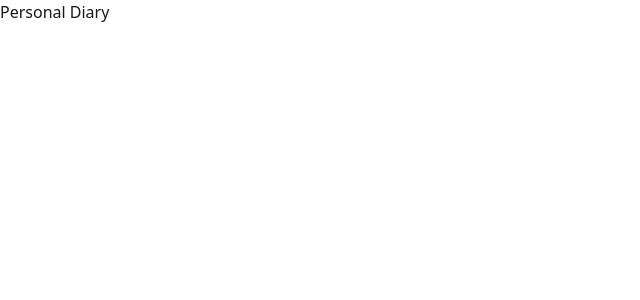
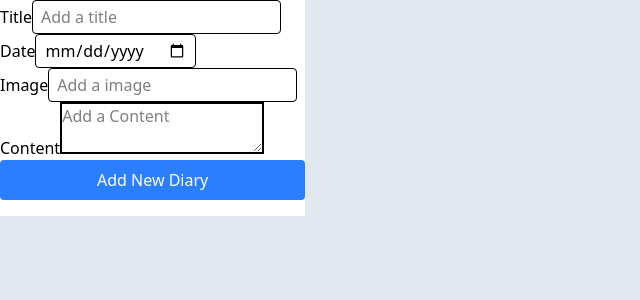
Before and after one commit to BorisFeuze/Personal-Diary-Project, a React (Vite) app: page / in a window 1280 px wide. Shown: the top 300 px of the page, without its empty margins (0-640 px from the left). Built offline with nearby package versions, Linux system fonts and the light colour scheme.

Commit message:
add directory components

```diff
--- a/package.json
+++ b/package.json
@@ -13,6 +13,7 @@
     "@tailwindcss/vite": "^4.1.12",
     "react": "^19.1.1",
     "react-dom": "^19.1.1",
+    "react-toastify": "^11.0.5",
     "tailwindcss": "^4.1.12"
   },
   "devDependencies": {
--- a/src/App.jsx
+++ b/src/App.jsx
@@ -1,9 +1,22 @@
 import { useState } from "react";
+import DisplayDiaryCard from "./components/DisplayDiaryCard";
+import DiaryForm from "./components/DiaryForm";
+import Navbar from "./components/Navbar";
+import Footer from "./components/Footer";
 
 function App() {
   const [count, setCount] = useState(0);
 
-  return <h1>Personal Diary</h1>;
+  return (
+    <div className="bg-slate-200 text-gray-100 flex flex-col min-h-screen">
+      <Navbar />
+      <main className="flex flex-col">
+        <DiaryForm />
+        <DisplayDiaryCard />
+      </main>
+      <Footer />
+    </div>
+  );
 }
 
 export default App;
--- /dev/null
+++ b/src/components/DiaryCard.jsx
@@ -0,0 +1,5 @@
+const DiaryCard = () => {
+  return null;
+};
+
+export default DiaryCard;
--- /dev/null
+++ b/src/components/DiaryForm.jsx
@@ -0,0 +1,61 @@
+const DiaryForm = () => {
+  const handleSubmit = (e) => {
+    e.preventDefault();
+    const value = e.target.name.value;
+    if (!value) return;
+    console.log(value);
+  };
+
+  return (
+    <dialog open>
+      <form
+        onSubmit={handleSubmit}
+        className="mb-4 flex flex-col justify-center"
+      >
+        <label>
+          <span className="text-ms">Title</span>
+          <input
+            type="text"
+            name="title"
+            placeholder="Add a title"
+            className="flex-1 border rounded px-2 py-1 mr-2"
+          />
+        </label>
+        <label>
+          <span className="text-ms">Date</span>
+          <input
+            type="date"
+            name="newDate"
+            className="flex-1 border rounded px-2 py-1 mr-2"
+          />
+        </label>
+        <label>
+          <span className="text-ms">Image</span>
+          <input
+            type="text"
+            name="imgUrl"
+            placeholder="Add a image"
+            className="flex-1 border rounded px-2 py-1 mr-2"
+          />
+        </label>
+        <label>
+          <span className="text-ms">Content</span>
+          <textarea
+            type="text"
+            name="message"
+            placeholder="Add a Content"
+            className="border-2 border-black"
+          ></textarea>
+        </label>
+        <button
+          type="submit"
+          className="bg-blue-500 text-white px-4 py-2 rounded"
+        >
+          Add New Diary
+        </button>
+      </form>
+    </dialog>
+  );
+};
+
+export default DiaryForm;
--- /dev/null
+++ b/src/components/DisplayDiaryCard.jsx
@@ -0,0 +1,5 @@
+const DisplayDiaryCard = () => {
+  return null;
+};
+
+export default DisplayDiaryCard;
--- /dev/null
+++ b/src/components/Footer.jsx
@@ -0,0 +1,5 @@
+const Footer = () => {
+  return null;
+};
+
+export default Footer;
--- /dev/null
+++ b/src/components/Navbar.jsx
@@ -0,0 +1,5 @@
+const Navbar = () => {
+  return null;
+};
+
+export default Navbar;
```
Also changed, not shown: 1 other file (tests, documents, lock files or other folders).
